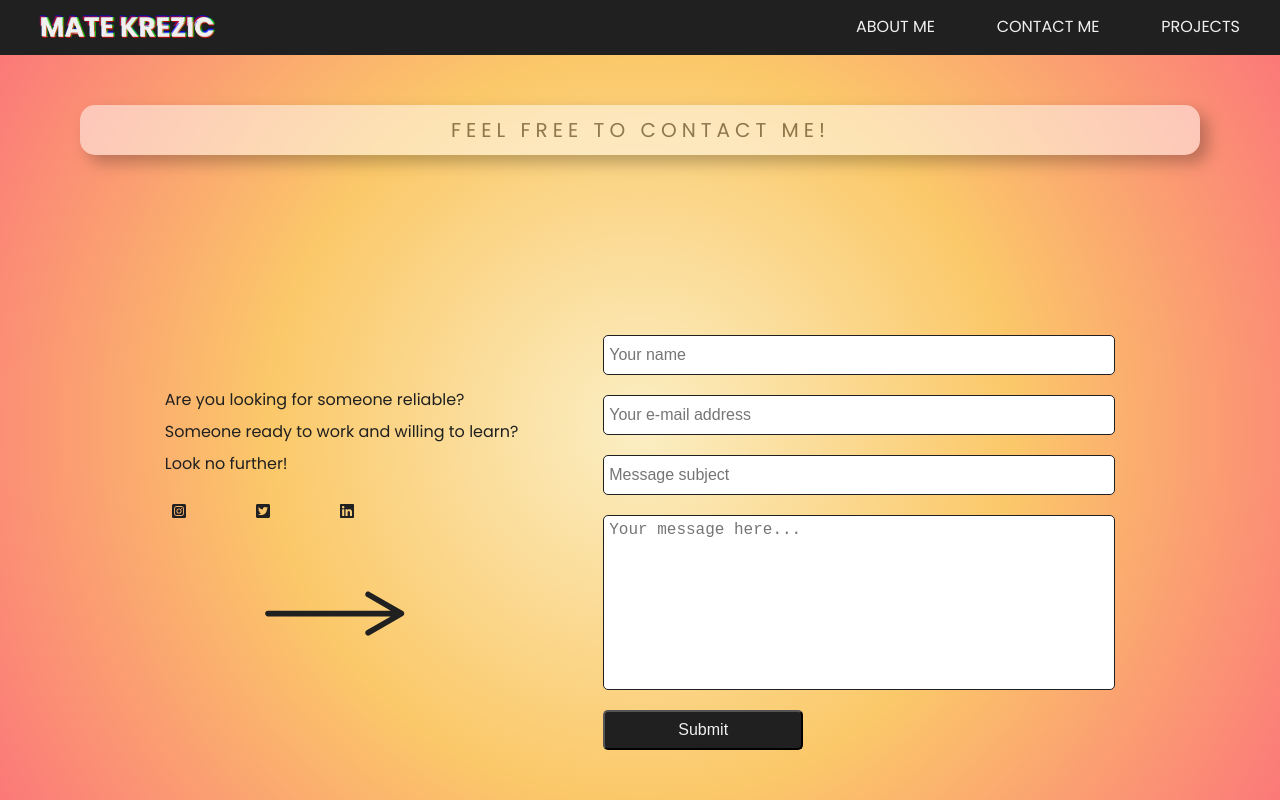
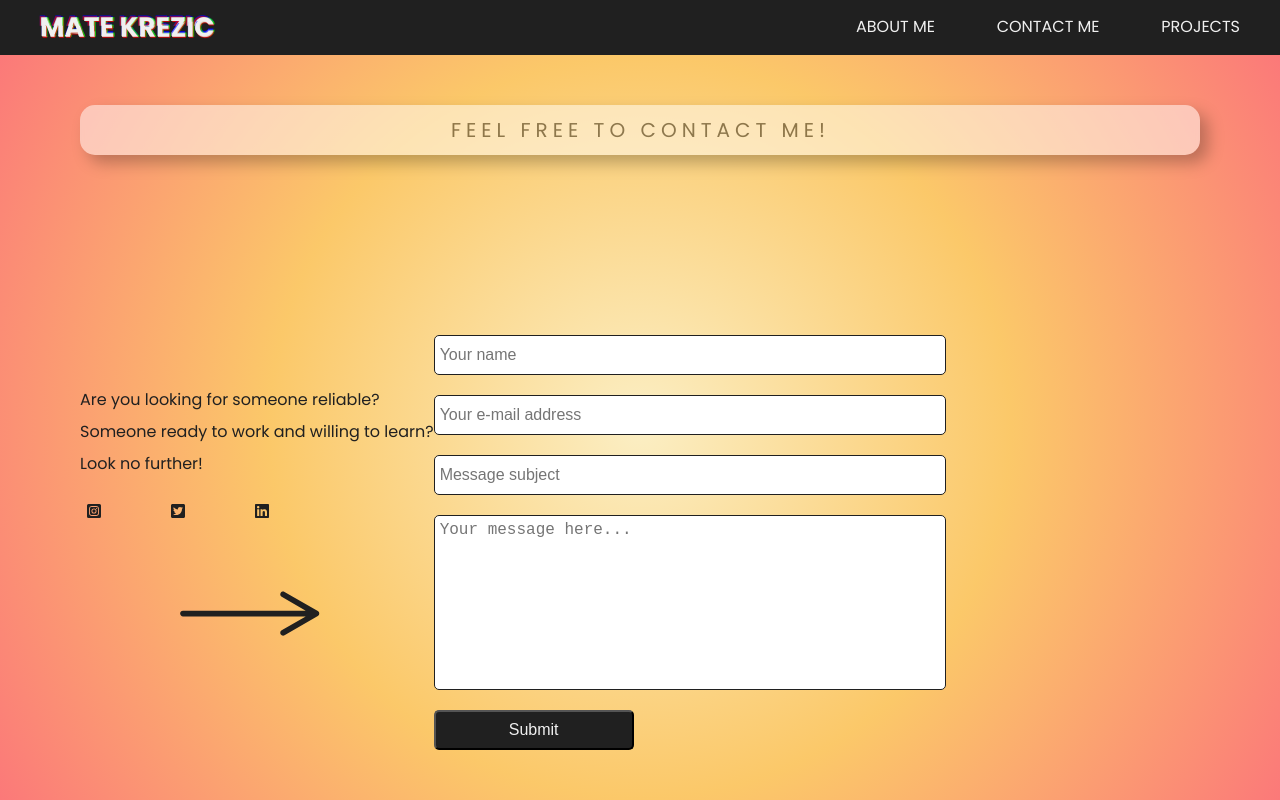
Before and after one commit to unizdmate/portfolio-redesign, a Next.js app: page /contact in a window 1280 px wide. Built offline with nearby package versions, Linux system fonts and the light colour scheme; no server answers.

Commit message:
contact styles fixes

```diff
--- a/styles/ContactForm.module.css
+++ b/styles/ContactForm.module.css
@@ -42,7 +42,7 @@
 .contact__form__container__large {
   display: flex;
   flex-direction: row;
-  justify-content: space-evenly;
+  justify-content: flex-start;
 }
 
 .contact__container {
```
